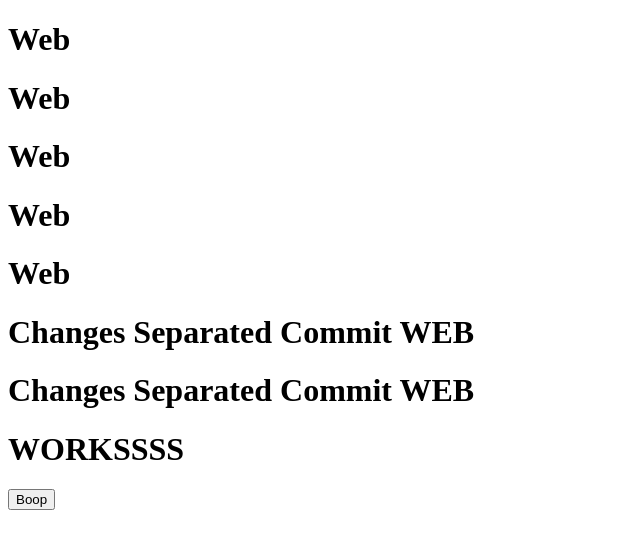
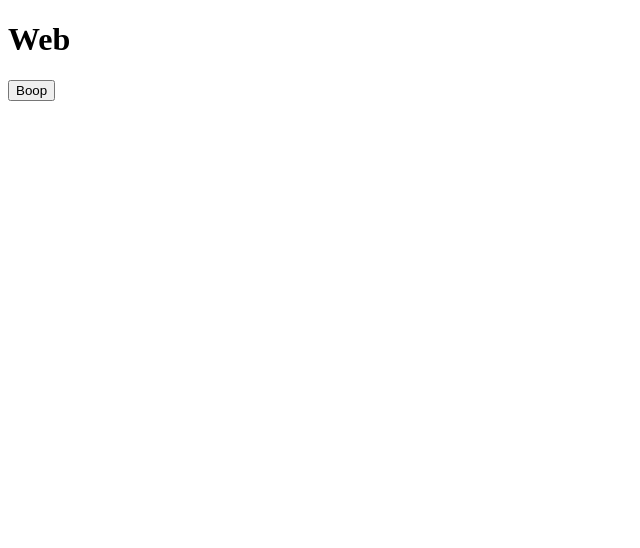
Before and after one commit to elviocb/ci-turbo, a Next.js app in the folder apps/web/: page / in a window 1280 px wide. Shown: the top 548 px of the page, without its empty margins (0-640 px from the left). Built offline with nearby package versions, Linux system fonts and the light colour scheme.

Commit message:
feat(web): clean mess on web

```diff
--- a/apps/web/pages/index.tsx
+++ b/apps/web/pages/index.tsx
@@ -4,13 +4,6 @@ export default function Web() {
   return (
     <div>
       <h1>Web</h1>
-      <h1>Web</h1>
-      <h1>Web</h1>
-      <h1>Web</h1>
-      <h1>Web</h1>
-      <h1>Changes Separated Commit WEB</h1>
-      <h1>Changes Separated Commit WEB</h1>
-      <h1>WORKSSSS</h1>
       <Button />
     </div>
   )
```
